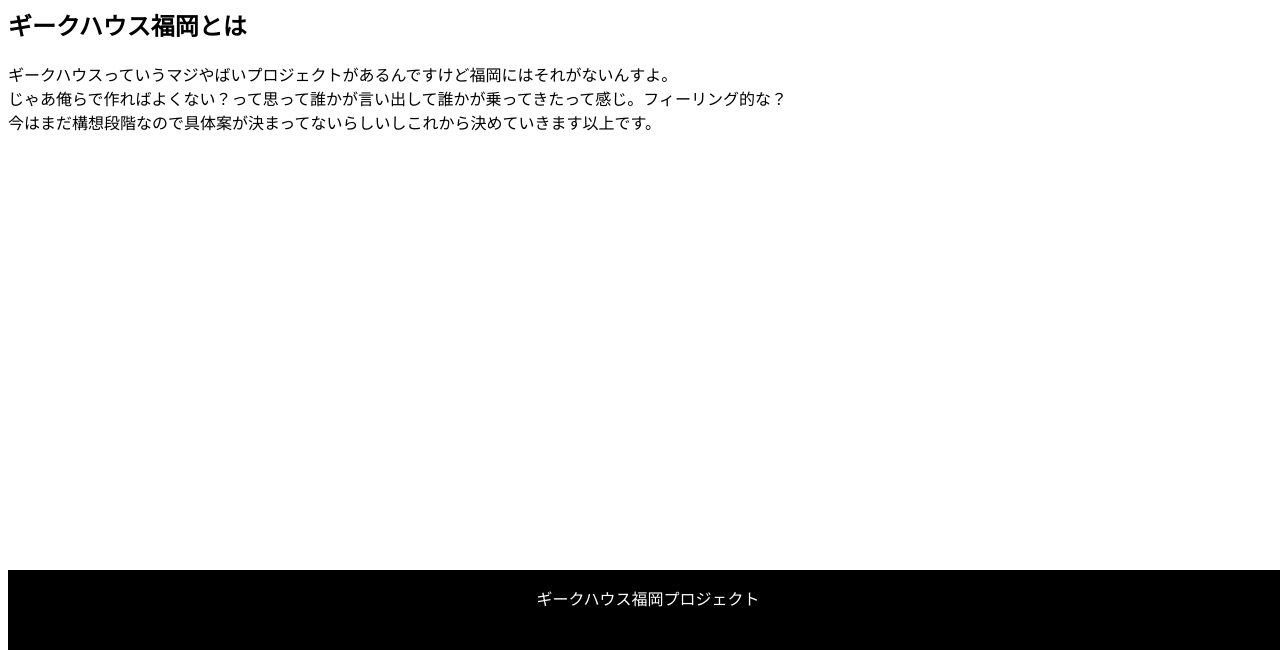
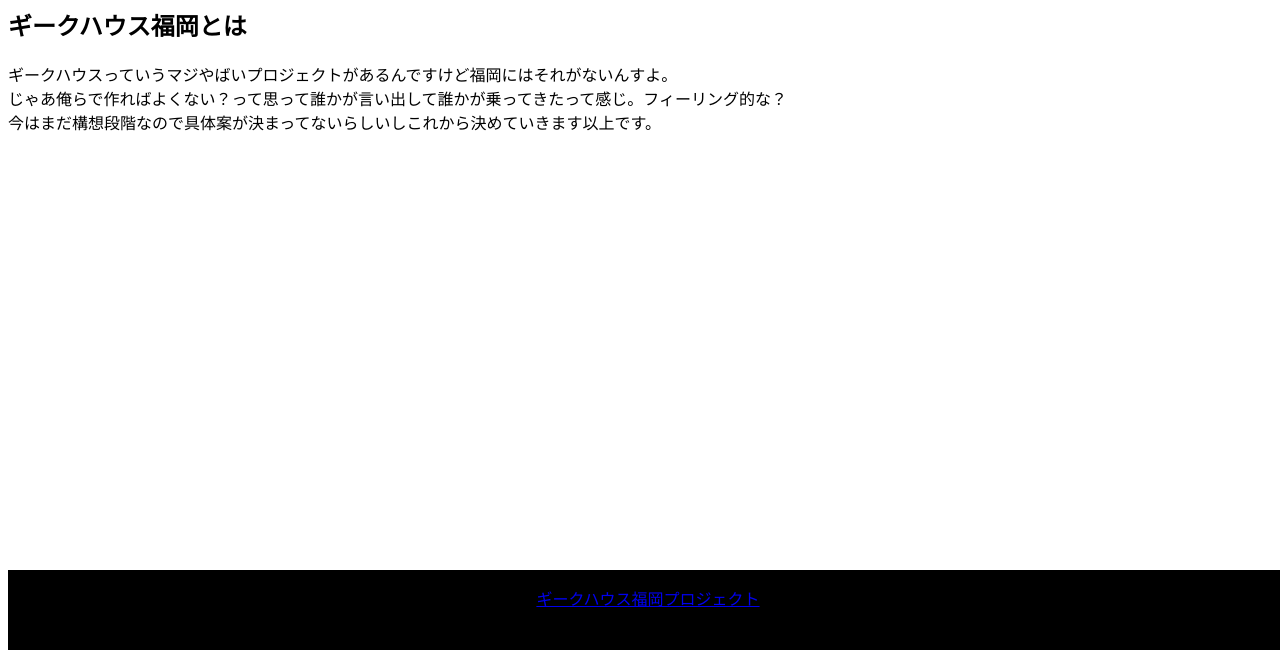
Before and after one commit to geefuku/house, a plain HTML site: page docs/index.html in a window 1280 px wide. Shown: the part 150-800 px from the top of the page. Drawn offline with Linux system fonts and the light colour scheme.

Commit message:
githubにリンク

```diff
--- a/docs/index.html
+++ b/docs/index.html
@@ -24,7 +24,7 @@
 </section>
 <footer>
 <p>
-ギークハウス福岡プロジェクト
+<a href="https://github.com/geefuku">ギークハウス福岡プロジェクト</a>
 </p>
 </footer>
 
```
